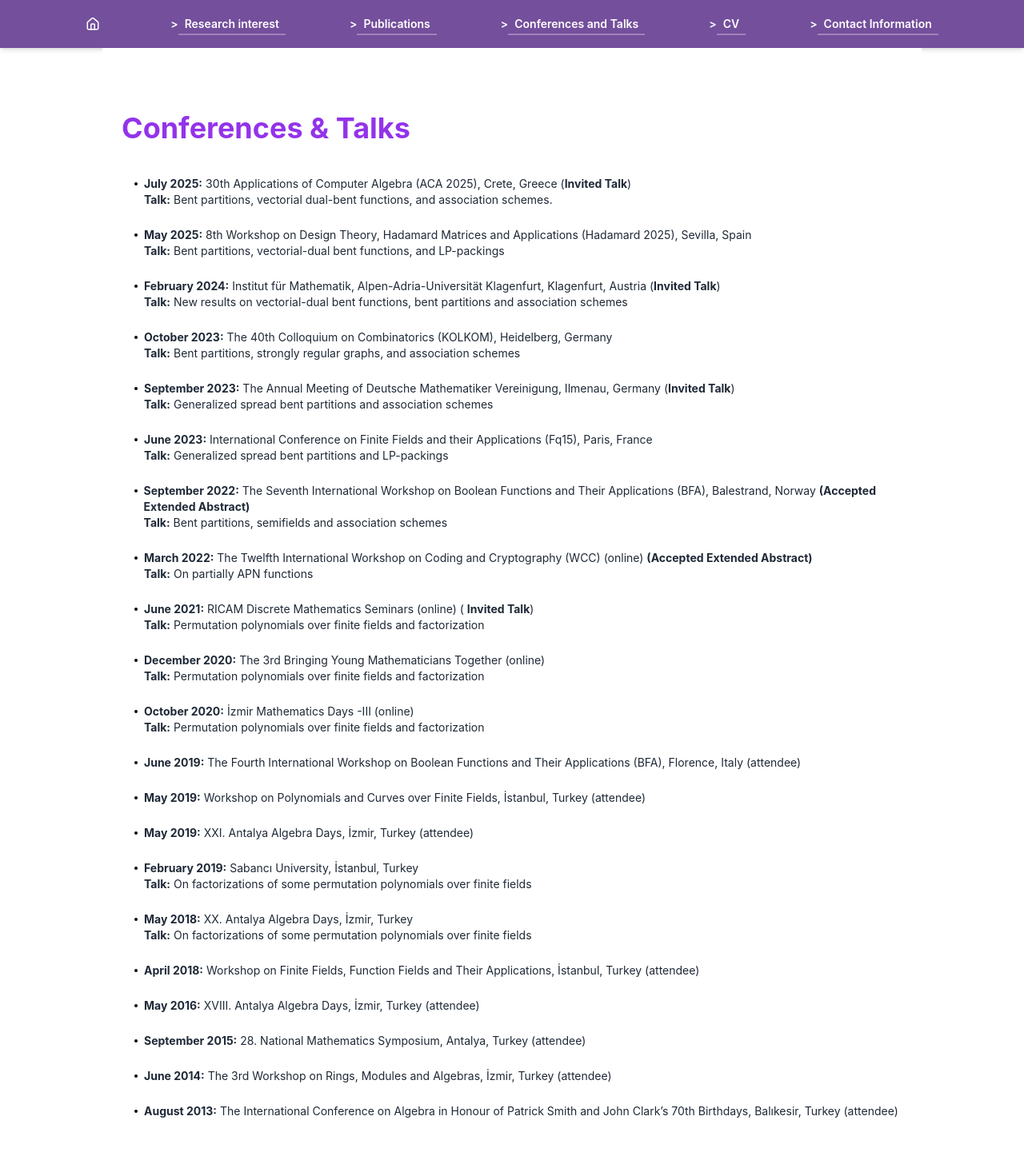
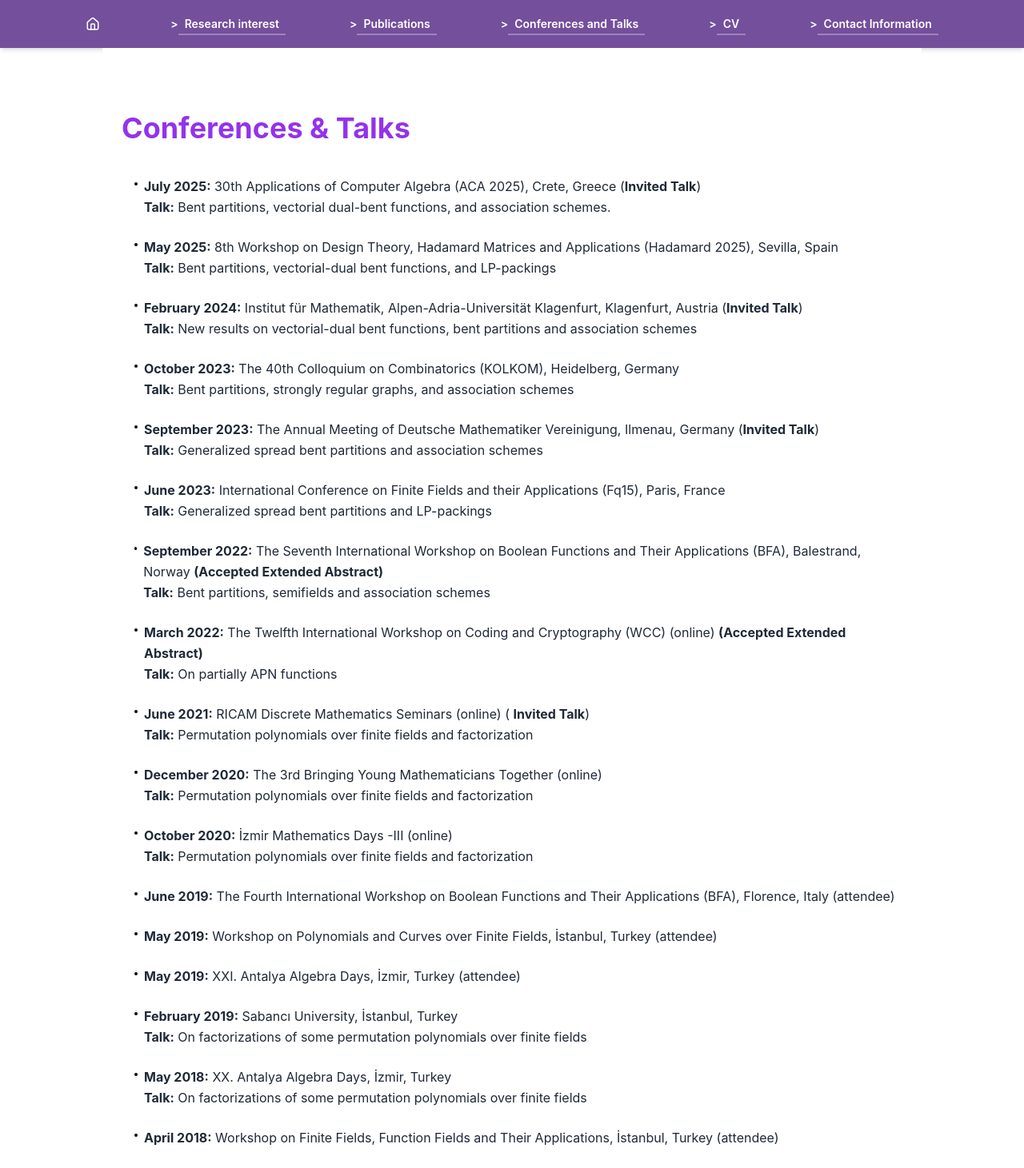
Before and after one commit to mustafa-kalayci/cv-site, a React (Create React App) app: page /conandtalks in a window 1280 px wide. Shown: the top 1461 px of the page at 80% size. Built offline with nearby package versions, Linux system fonts and the light colour scheme.

Commit message:
düzeltme 7

```diff
--- a/src/Conference.js
+++ b/src/Conference.js
@@ -9,141 +9,141 @@ export default function ConferencesAndTalks() {
       <ul className="pl-4 space-y-6 text-gray-800 leading-relaxed">
         <li className="flex items-start gap-2">
           <span className="w-1 h-1 mt-2 rounded-full bg-black"></span>
-          <p className="text-sm whitespace-pre-line">
+          <p className="text-md whitespace-pre-line">
             <strong>July 2025:</strong> 30th Applications of Computer Algebra (ACA 2025), Crete, Greece (<strong>Invited Talk</strong>){"\n"}
             <strong>Talk:</strong> Bent partitions, vectorial dual-bent functions, and association schemes.
           </p>
         </li>
         <li className="flex items-start gap-2">
           <span className="w-1 h-1 mt-2 rounded-full bg-black"></span>
-          <p className="text-sm whitespace-pre-line">
+          <p className="text-md whitespace-pre-line">
             <strong>May 2025:</strong> 8th Workshop on Design Theory, Hadamard Matrices and Applications (Hadamard 2025), Sevilla, Spain{"\n"}
             <strong>Talk:</strong> Bent partitions, vectorial-dual bent functions, and LP-packings
           </p>
         </li>
         <li className="flex items-start gap-2">
           <span className="w-1 h-1 mt-2 rounded-full bg-black"></span>
-          <p className="text-sm whitespace-pre-line">
+          <p className="text-md whitespace-pre-line">
             <strong>February 2024:</strong> Institut für Mathematik, Alpen-Adria-Universität Klagenfurt, Klagenfurt, Austria (<strong>Invited Talk</strong>){"\n"}
              <strong>Talk:</strong> New results on vectorial-dual bent functions, bent partitions and association schemes
           </p>
         </li>
         <li className="flex items-start gap-2">
           <span className="w-1 h-1 mt-2 rounded-full bg-black"></span>
-          <p className="text-sm whitespace-pre-line">
+          <p className="text-md whitespace-pre-line">
             <strong>October 2023:</strong> The 40th Colloquium on Combinatorics (KOLKOM), Heidelberg, Germany{"\n"}
             <strong>Talk:</strong> Bent partitions, strongly regular graphs, and association schemes
           </p>
         </li>
         <li className="flex items-start gap-2">
           <span className="w-1 h-1 mt-2 rounded-full bg-black"></span>
-          <p className="text-sm whitespace-pre-line">
+          <p className="text-md whitespace-pre-line">
             <strong>September 2023:</strong> The Annual Meeting of Deutsche Mathematiker Vereinigung, Ilmenau, Germany (<strong>Invited Talk</strong>){"\n"}
             <strong>Talk:</strong> Generalized spread bent partitions and association schemes
           </p>
         </li>
         <li className="flex items-start gap-2">
           <span className="w-1 h-1 mt-2 rounded-full bg-black"></span>
-          <p className="text-sm whitespace-pre-line">
+          <p className="text-md whitespace-pre-line">
             <strong>June 2023:</strong> International Conference on Finite Fields and their Applications (Fq15), Paris, France{"\n"}
             <strong>Talk:</strong> Generalized spread bent partitions and LP-packings
           </p>
         </li>
         <li className="flex items-start gap-2">
           <span className="w-1 h-1 mt-2 rounded-full bg-black"></span>
-          <p className="text-sm whitespace-pre-line">
+          <p className="text-md whitespace-pre-line">
             <strong>September 2022:</strong> The Seventh International Workshop on Boolean Functions and Their Applications (BFA), Balestrand, Norway  <strong>(Accepted Extended Abstract)</strong>{"\n"}
             <strong>Talk:</strong> Bent partitions, semifields and association schemes
           </p>
         </li>
         <li className="flex items-start gap-2">
           <span className="w-1 h-1 mt-2 rounded-full bg-black"></span>
-          <p className="text-sm whitespace-pre-line">
+          <p className="text-md whitespace-pre-line">
             <strong>March 2022:</strong> The Twelfth International Workshop on Coding and Cryptography (WCC) (online) <strong> (Accepted Extended Abstract)</strong>{"\n"}
             <strong>Talk:</strong> On partially APN functions
           </p>
         </li>
         <li className="flex items-start gap-2">
           <span className="w-1 h-1 mt-2 rounded-full bg-black"></span>
-          <p className="text-sm whitespace-pre-line">
+          <p className="text-md whitespace-pre-line">
             <strong>June 2021:</strong> RICAM Discrete Mathematics Seminars (online) ( <strong>Invited Talk</strong>){"\n"}
              <strong>Talk:</strong> Permutation polynomials over finite fields and factorization
           </p>
         </li>
         <li className="flex items-start gap-2">
           <span className="w-1 h-1 mt-2 rounded-full bg-black"></span>
-          <p className="text-sm whitespace-pre-line">
+          <p className="text-md whitespace-pre-line">
             <strong>December 2020:</strong> The 3rd Bringing Young Mathematicians Together (online){"\n"}
             <strong>Talk:</strong> Permutation polynomials over finite fields and factorization
           </p>
         </li>
         <li className="flex items-start gap-2">
           <span className="w-1 h-1 mt-2 rounded-full bg-black"></span>
-          <p className="text-sm whitespace-pre-line">
+          <p className="text-md whitespace-pre-line">
             <strong>October 2020:</strong> İzmir Mathematics Days -III (online){"\n"}
             <strong>Talk:</strong> Permutation polynomials over finite fields and factorization
           </p>
         </li>
         <li className="flex items-start gap-2">
           <span className="w-1 h-1 mt-2 rounded-full bg-black"></span>
-          <p className="text-sm whitespace-pre-line">
+          <p className="text-md whitespace-pre-line">
             <strong>June 2019:</strong> The Fourth International Workshop on Boolean Functions and Their Applications (BFA), Florence, Italy (attendee)
           </p>
         </li>
         <li className="flex items-start gap-2">
           <span className="w-1 h-1 mt-2 rounded-full bg-black"></span>
-          <p className="text-sm whitespace-pre-line">
+          <p className="text-md whitespace-pre-line">
             <strong>May 2019:</strong> Workshop on Polynomials and Curves over Finite Fields, İstanbul, Turkey (attendee)
           </p>
         </li>
         <li className="flex items-start gap-2">
           <span className="w-1 h-1 mt-2 rounded-full bg-black"></span>
-          <p className="text-sm whitespace-pre-line">
+          <p className="text-md whitespace-pre-line">
             <strong>May 2019:</strong> XXI. Antalya Algebra Days, İzmir, Turkey (attendee)
           </p>
         </li>
         <li className="flex items-start gap-2">
           <span className="w-1 h-1 mt-2 rounded-full bg-black"></span>
-          <p className="text-sm whitespace-pre-line">
+          <p className="text-md whitespace-pre-line">
             <strong>February 2019:</strong> Sabancı University, İstanbul, Turkey{"\n"}
              <strong>Talk:</strong> On factorizations of some permutation polynomials over finite fields
           </p>
         </li>
         <li className="flex items-start gap-2">
           <span className="w-1 h-1 mt-2 rounded-full bg-black"></span>
-          <p className="text-sm whitespace-pre-line">
+          <p className="text-md whitespace-pre-line">
             <strong>May 2018:</strong> XX. Antalya Algebra Days, İzmir, Turkey{"\n"}
              <strong>Talk:</strong> On factorizations of some permutation polynomials over finite fields
           </p>
         </li>
         <li className="flex items-start gap-2">
           <span className="w-1 h-1 mt-2 rounded-full bg-black"></span>
-          <p className="text-sm whitespace-pre-line">
+          <p className="text-md whitespace-pre-line">
             <strong>April 2018:</strong> Workshop on Finite Fields, Function Fields and Their Applications, İstanbul, Turkey (attendee)
           </p>
         </li>
         <li className="flex items-start gap-2">
           <span className="w-1 h-1 mt-2 rounded-full bg-black"></span>
-          <p className="text-sm whitespace-pre-line">
+          <p className="text-md whitespace-pre-line">
             <strong>May 2016:</strong> XVIII. Antalya Algebra Days, İzmir, Turkey (attendee)
           </p>
         </li>
         <li className="flex items-start gap-2">
           <span className="w-1 h-1 mt-2 rounded-full bg-black"></span>
-          <p className="text-sm whitespace-pre-line">
+          <p className="text-md whitespace-pre-line">
             <strong>September 2015:</strong> 28. National Mathematics Symposium, Antalya, Turkey (attendee)
           </p>
         </li>
         <li className="flex items-start gap-2">
           <span className="w-1 h-1 mt-2 rounded-full bg-black"></span>
-          <p className="text-sm whitespace-pre-line">
+          <p className="text-md whitespace-pre-line">
             <strong>June 2014:</strong> The 3rd Workshop on Rings, Modules and Algebras, İzmir, Turkey (attendee)
           </p>
         </li>
         <li className="flex items-start gap-2">
           <span className="w-1 h-1 mt-2 rounded-full bg-black"></span>
-          <p className="text-sm whitespace-pre-line">
-            <strong>August 2013:</strong> The International Conference on Algebra in Honour of Patrick Smith and John Clark’s 70th Birthdays, Balıkesir, Turkey (attendee)
+          <p className="text-md whitespace-pre-line">
+            <strong>August 2013:</strong> The International Conference on Algebra in Honour of Patrick mdith and John Clark’s 70th Birthdays, Balıkesir, Turkey (attendee)
           </p>
         </li>
       </ul>
--- a/src/Cv.js
+++ b/src/Cv.js
@@ -70,7 +70,7 @@ Sezel Alkan (Ph.D. in progress)
         </section>
 
         <section>
-          <h2 className="text-2xl font-semibold text-[#744f9c] mb-2">Honors and Awards</h2>
+          <h2 className="text-2xl font-semibold text-[#744f9c] mb-2 ">Honors and Awards</h2>
           <p className="leading-relaxed whitespace-pre-line">
 Participation Grant for International Congress of Mathematics (ICM) 2026 by American Mathematical Society, March 2025<br />
 Participation Grant for Participation in Scientific Meetings Abroad by BİDEB 2224-A, TÜBİTAK, October 2022<br />
--- a/tailwind.config.js
+++ b/tailwind.config.js
@@ -4,9 +4,18 @@ module.exports = {
   theme: {
 
     extend: {
+      fontFamily: {
+        sans: ["Inter", "sans-serif"], // Global yazı tipi
+      },
       colors: {
         midnight: "#744f9c",
-      }
+      },
+      fontSize: {
+        base: "1rem",       // genellikle p tag'leri için
+        lg: "1.125rem",     // biraz büyük yazı
+        xl: "1.25rem",
+        "2xl": "1.5rem",
+      },
     },
   },
   plugins: [],
```
